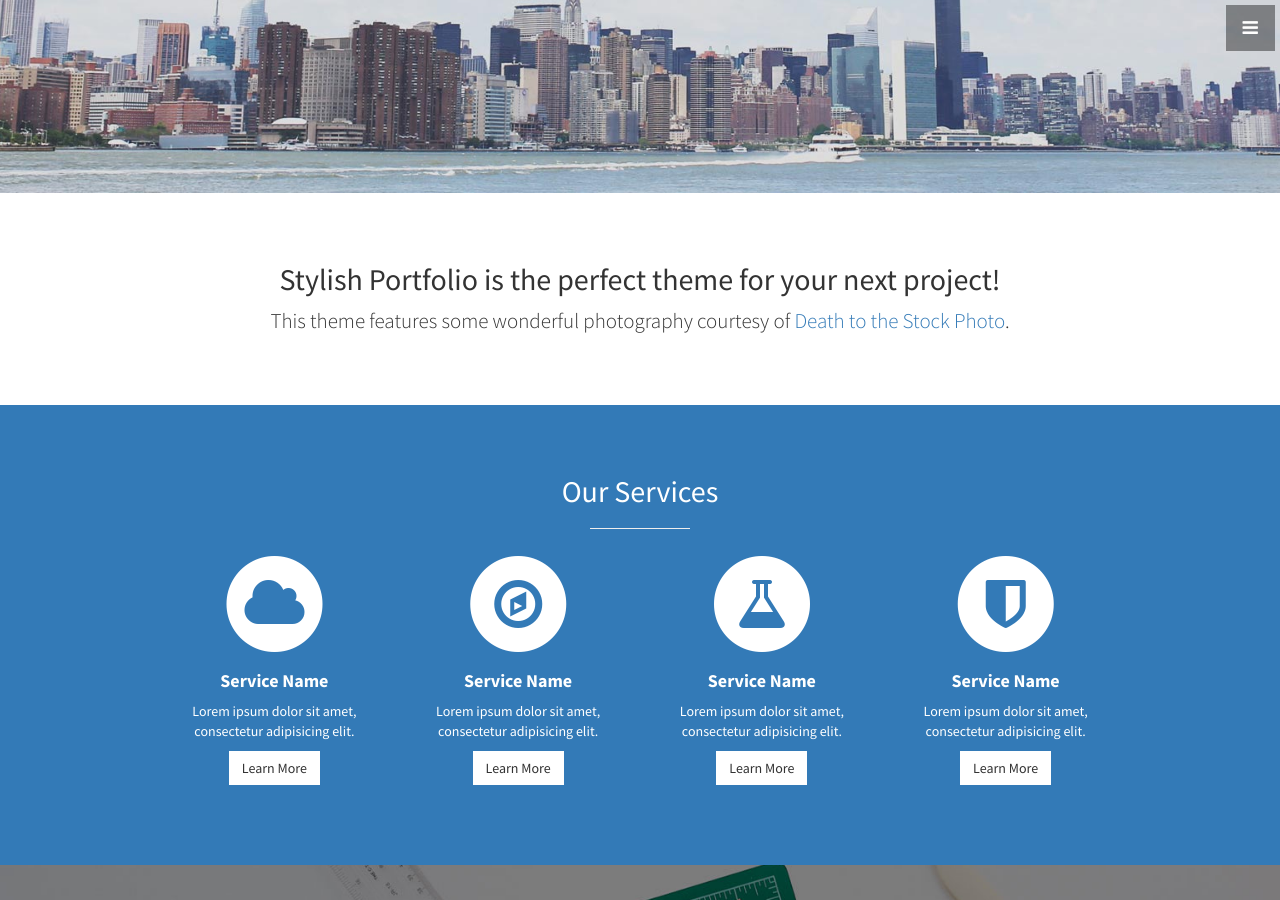
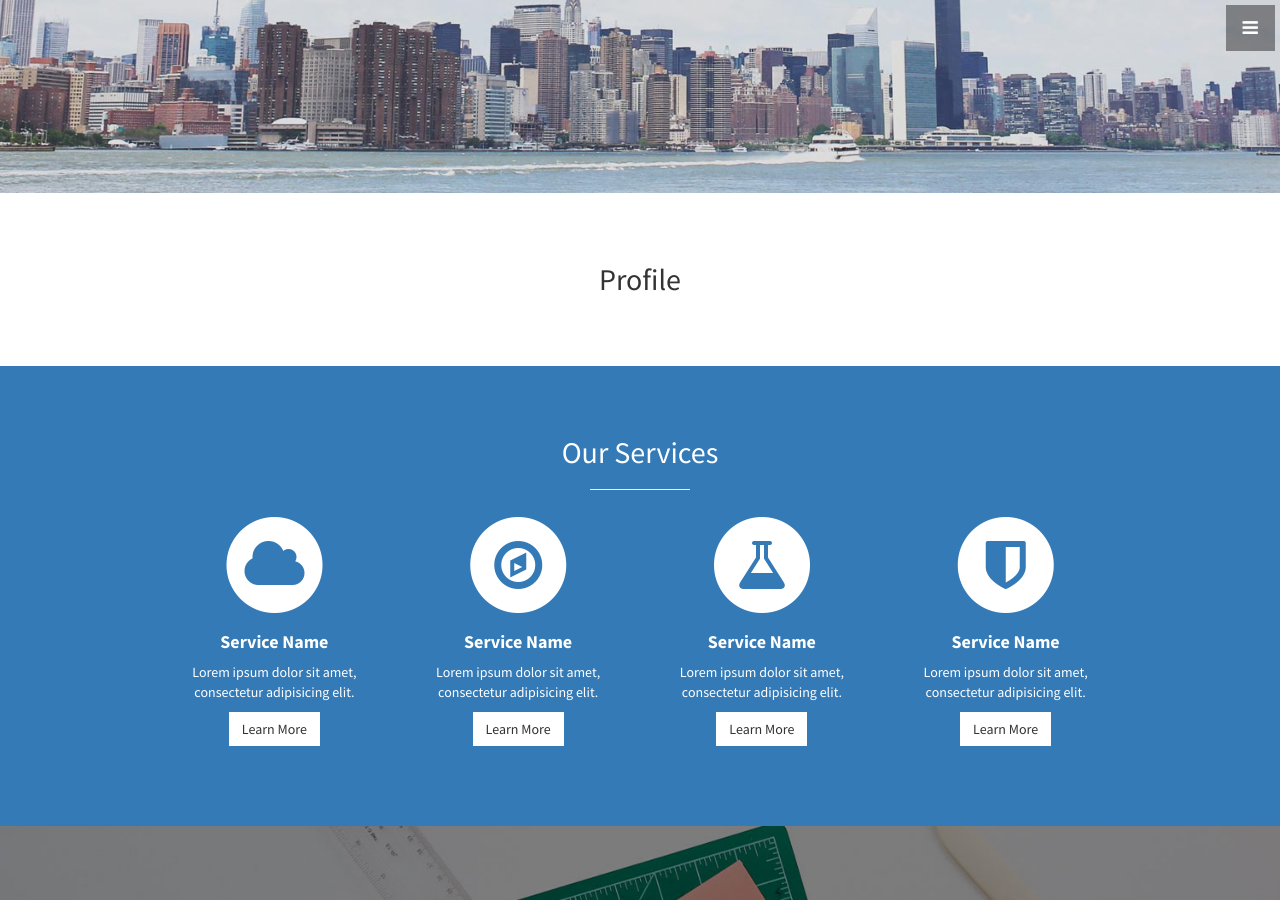
Before and after one commit to freedomfromoppression/freedomfromoppression.github.io, a Jekyll site: the page built from index.html, in a window 1280 px wide and 900 px high, scrolled down 707 px. Built offline with Jekyll 4.4.1, drawn with Linux system fonts in a browser that asks for light colours.

Commit message:
Update about.html

```diff
--- a/_includes/about.html
+++ b/_includes/about.html
@@ -2,8 +2,8 @@
   <div class="container">
     <div class="row">
       <div class="col-lg-12 text-center">
-        <h2>Stylish Portfolio is the perfect theme for your next project!</h2>
-        <p class="lead">This theme features some wonderful photography courtesy of <a target="_blank" href="http://join.deathtothestockphoto.com/">Death to the Stock Photo</a>.</p>
+        <h2>Profile</h2>
+        <p class="lead"></p>
       </div>
     </div>
     <!-- /.row -->
```
